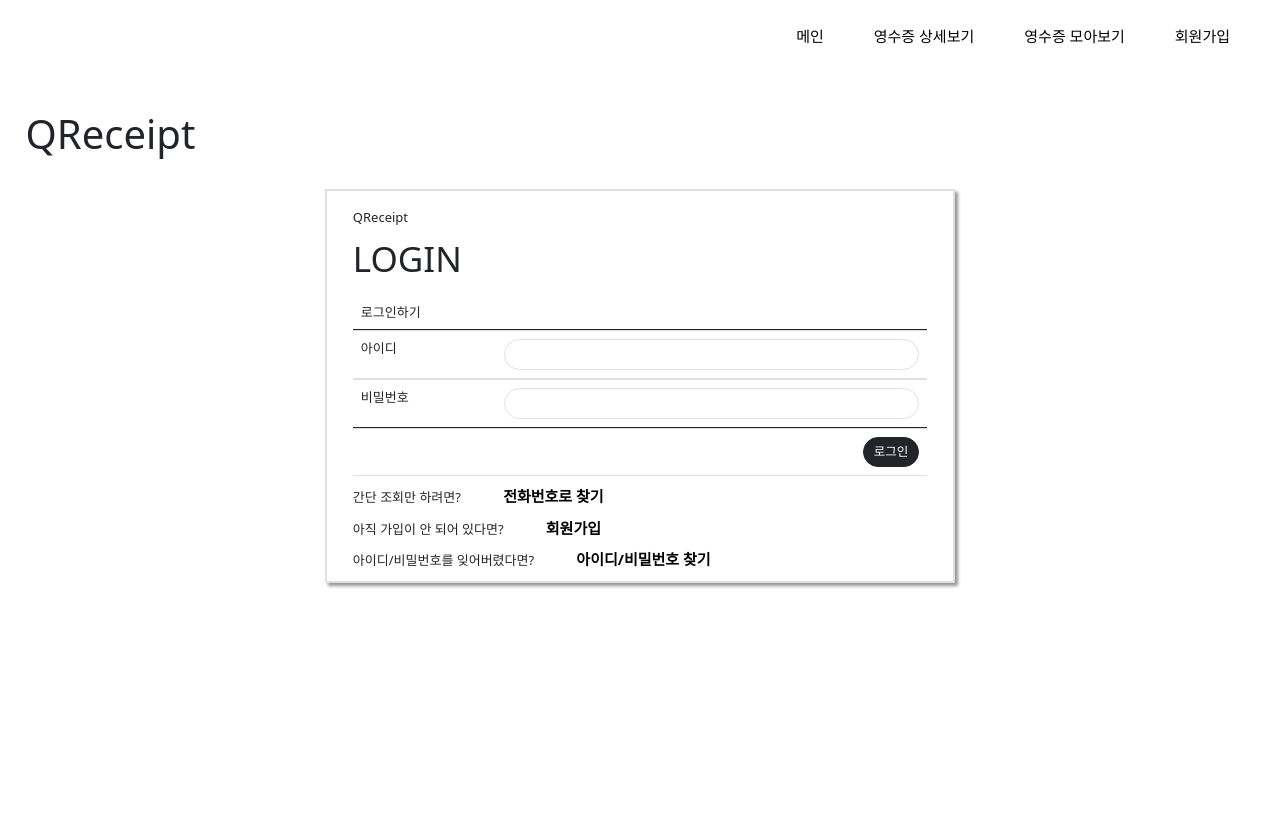
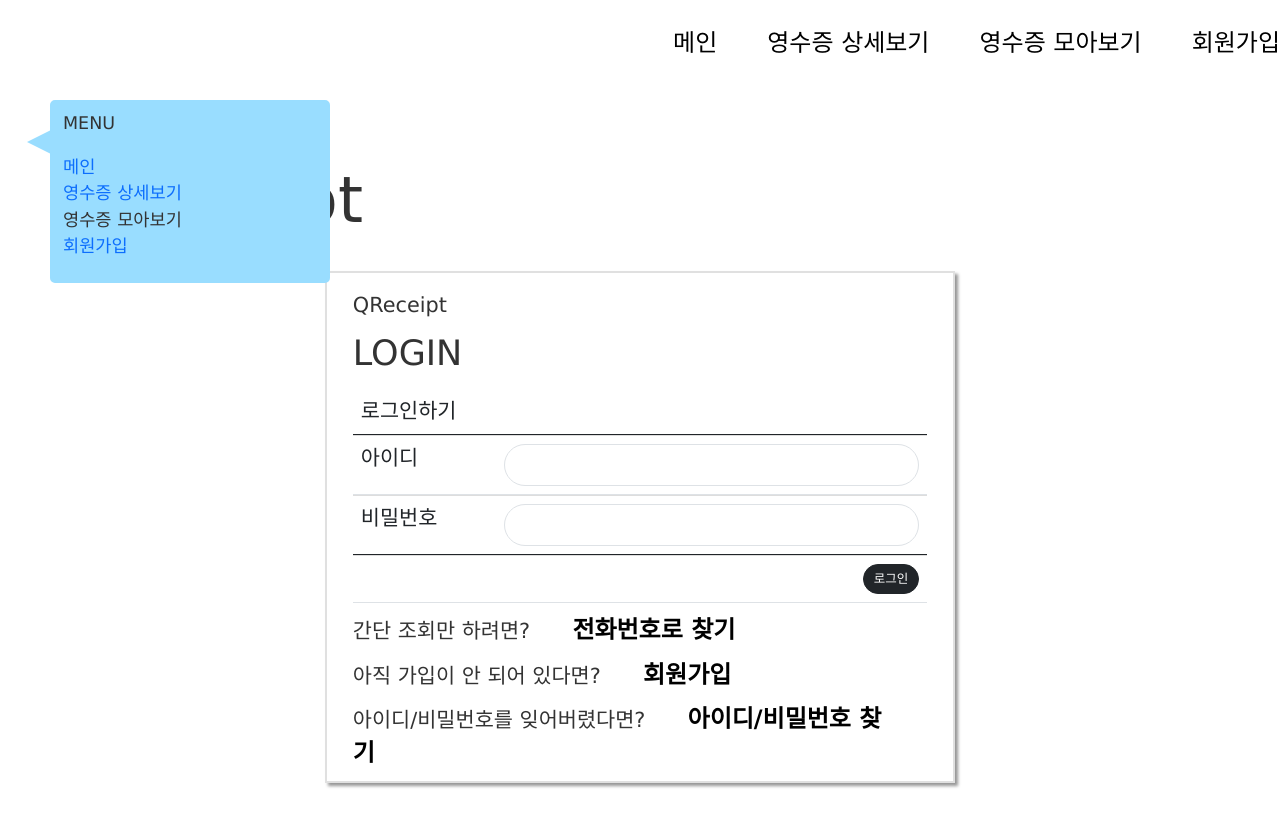
Before and after one commit to QReceipt/Front-Prototype, a React (Create React App) app: page / in a window 1280 px wide. Shown: the top 826 px of the page. Before the commit the page ends 800 px from the top, so only its background shows below. Built offline with nearby package versions, Linux system fonts and the light colour scheme; the HTML template or start-up script is replaced by a standard one.

Commit message:
21/05/16 14:48 사이드바 형태 만듦

```diff
--- a/src/component/Navigation.css
+++ b/src/component/Navigation.css
@@ -1,9 +1,14 @@
+button {
+    background-color: #fff;
+    border: none;
+}
+
 .plusFun {
-    font-size : 150%;
-    height:8%;
-    margin : 25px;
+    font-size: 150%;
+    height: 8%;
+    margin: 25px;
     text-decoration: none;
-    color : black;
+    color: black;
 }
 
 .plusFun:before {
@@ -11,8 +16,8 @@
     transform-origin: bottom right;
 }
 
-.plusFun:hover{
-    color : black;
+.plusFun:hover {
+    color: black;
     text-decoration: none;
 }
 
@@ -34,38 +39,88 @@
     transition: transform 0.3s ease;
 }
 
-#menubar{
-    margin : 3%;
+#menubar {
+    margin-top: 3%;
+    margin-left: 0;
 }
 
 .hambuger {
-    margin-block : 3px;
-    width : 40px;
-    height : 9px;
+    margin-block: 3px;
+    width: 40px;
+    height: 9px;
     background-color: hsl(200 100% 80%);
     border-radius: 15px;
 }
 
-@media (min-width : 1000px){
-    .navLi{
-        margin-block:50px;
+body {
+    margin: 50px;
+    color: #333;
+    font-family: Verdana, sans-serif;
+    font-size: 16px;
+}
+
+.talkbubble {
+    position: absolute;
+    top: 100px;
+    width: 280px;
+    height: auto;
+    padding: 10px;
+    border-radius: 5px;
+    border: solid hsl(200 100% 80%);
+    background: hsl(200 100% 80%);
+}
+
+.talkbubble>ul{
+    list-style: none;
+    padding: 0;
+}
+.talkbubble>ul>sli{
+    margin-bottom : 20px;
+}
+
+.talkbubble:before {
+    content: "";
+    position: absolute;
+    right: 100%;
+    top: 26px;
+    width: 0;
+    height: 0;
+
+    border-top: 13px solid transparent;
+    border-right: 26px solid hsl(200 100% 80%);
+    border-bottom: 13px solid transparent;
+}
+
+.plusFunS{
+    text-decoration: none;
+    font-size:110%;
+}
+
+.plusFunS:hover{
+    text-decoration: none;
+    font-size:200%;
+}
+
+@media (min-width : 1000px) {
+    .navLi {
+        margin-block: 50px;
         display: inline;
     }
 
-    #menubar{
-        display : none;
+    #menubar {
+        display: none;
     }
 }
 
-@media (max-width : 1000px){
-    .navLi{
-        margin-block:50px;
+@media (max-width : 1000px) {
+    .navLi {
+        margin-block: 50px;
         display: block;
-        display : none;
+        display: none;
     }
-    #menubar{
+    #menubar {
         position: absolute;
-        top : 0;
-        left : 0;
+        top: 0;
+        left: 0;
     }
 }
--- a/src/component/Navigation.js
+++ b/src/component/Navigation.js
@@ -19,9 +19,16 @@ let Ul = styled.ul `
     top:0;
 `;
 
+let H3 = styled.h3`
+    margin-top:0;
+    margin-bottom:20px;
+    padding:0;
+`;
+
 function Navigation() {
     return (
         <NaviBody>
+            <Sidebar/>
             <Ul>
                 <li className="navLi" role="presentation">
                     <Link className="plusFun" to="/">메인</Link>
@@ -34,14 +41,35 @@ function Navigation() {
                     <Link className="plusFun" to="/signup">회원가입</Link>
                 </li>
             </Ul>
-            <div id="menubar">
+            <button id="menubar">
                 <div className="hambuger"></div>
                 <div className="hambuger"></div>
                 <div className="hambuger"></div>
-            </div>
+            </button>
         </NaviBody>
 
     )
 }
 
+function Sidebar() {
+    return (
+        <div className="talkbubble">
+            <H3>MENU</H3>
+            <ul>
+                <li role="presentation">
+                    <Link className="plusFunS" to="/">메인</Link>
+                </li>
+                <li role="presentation">
+                    <Link className="plusFunS active" to="/Detail">영수증 상세보기</Link>
+                </li>
+                <li className="navLi plusFunS" role="presentation">영수증 모아보기</li>
+                <li role="presentation">
+                    <Link className="plusFunS" to="/signup">회원가입</Link>
+                </li>
+            </ul>
+        </div>
+    );
+
+}
+
 export default Navigation;
```
